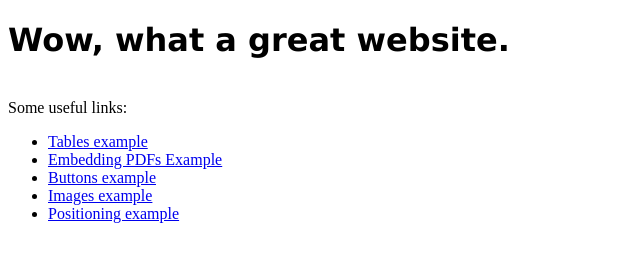
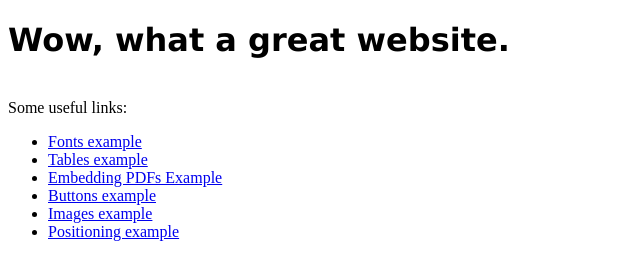
Before and after one commit to section-leaders/example, a plain HTML site: page index.html in a window 1280 px wide. Shown: the whole page, without its empty margins (0-640 px from the left). Drawn offline with Linux system fonts and the light colour scheme.

Commit message:
Update index.html

```diff
--- a/index.html
+++ b/index.html
@@ -14,6 +14,11 @@
   Some useful links:
   <br>
   <ul>
+    <li>
+      <a href="https://section-leaders.github.io/example/fonts" target="_blank" title="Open the fonts example page">
+        Fonts example
+      </a>
+    </li>
     <li>
       <a href="https://section-leaders.github.io/example/TableEx" target="_blank" title="Open the table example page">
         Tables example
```
